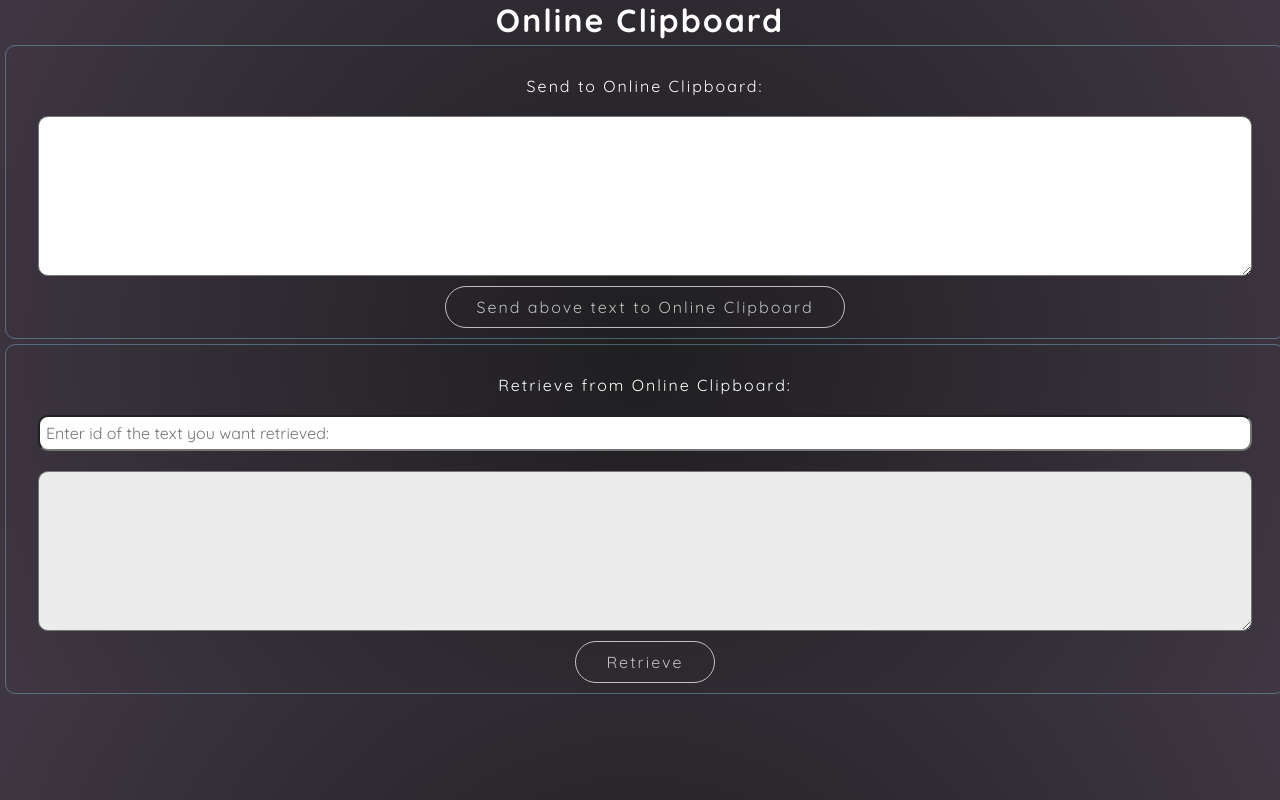
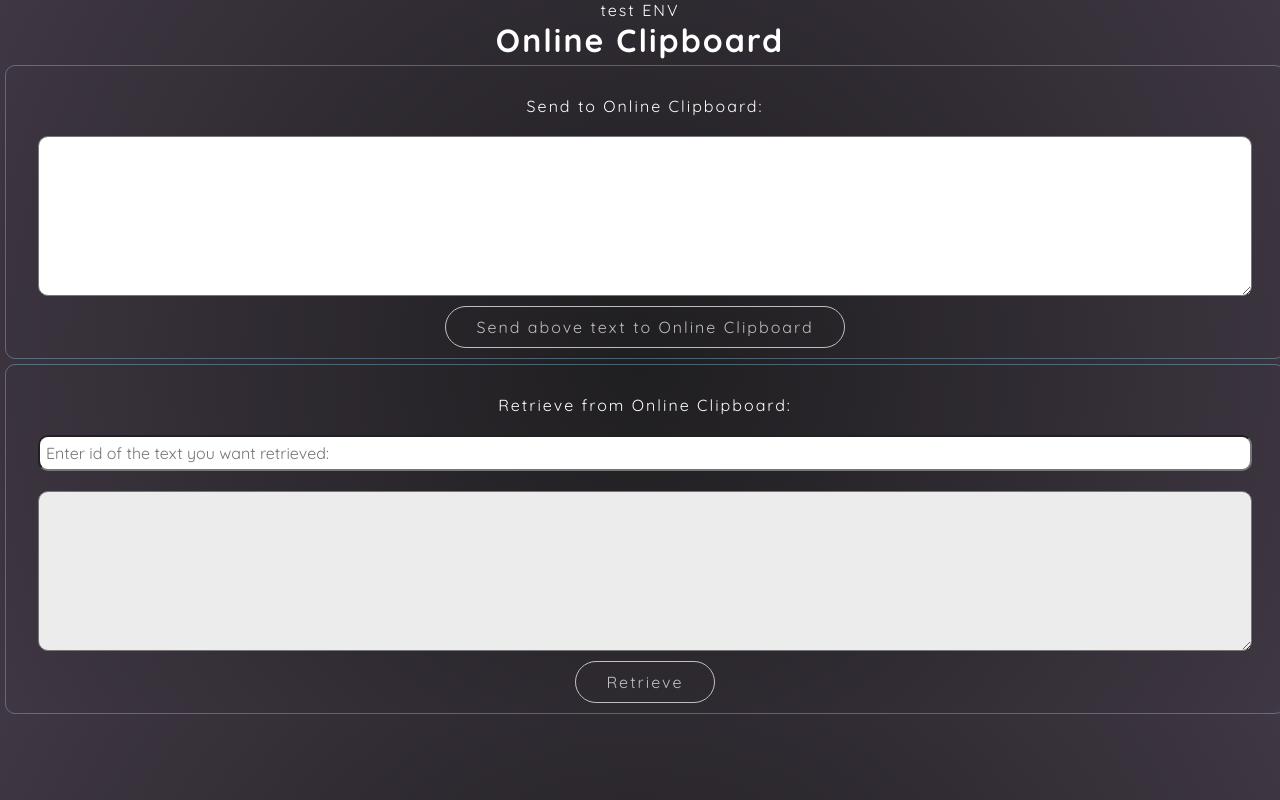
Before and after one commit to M-Jamal-K/Online-ClipBoard, a React (Create React App) app: page / in a window 1280 px wide. Built offline with nearby package versions, Linux system fonts and the light colour scheme; no server answers.

Commit message:
Update App.js

```diff
--- a/src/App.js
+++ b/src/App.js
@@ -4,8 +4,6 @@ import OutputCom from "./components/OutputCom";
 import { useFetch } from "./hooks/useFetch";
 
 function App() {
-  console.log(process.env.SEC_KEY)
-
   const { data } = useFetch(
     "https://json-server-rest-api.glitch.me/userData?id=true",
     "null"
@@ -31,6 +29,7 @@ function App() {
 
   return (
     <div className="App">
+<div>test ENV {process.env.SEC_KEY}</div>
       <Header />
       <InputCom />
       <OutputCom />
```
